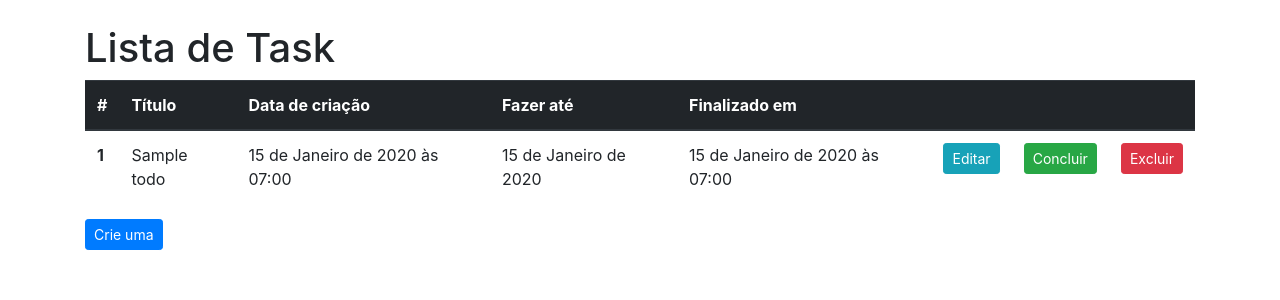
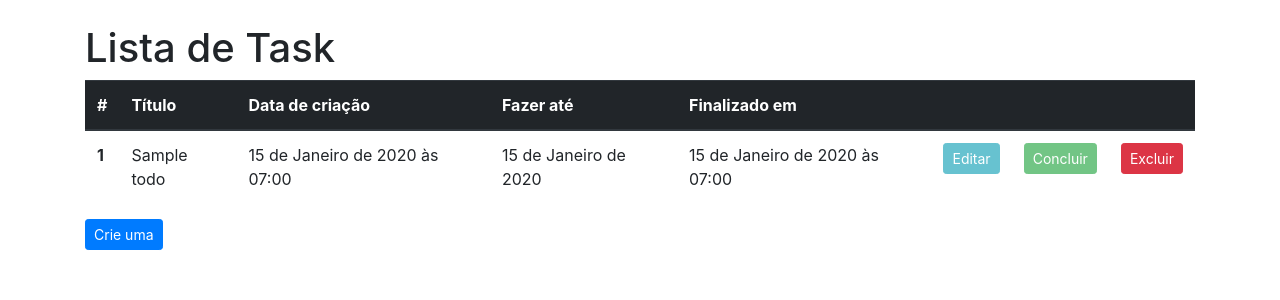
Before and after one commit to jeressy/todo-list-Django, a Django app: page / in a window 1280 px wide. Shown: the part 56-356 px from the top of the page. Run offline with Django 5.2, Linux system fonts and the light colour scheme; tables that the repository leaves empty hold one stand-in row (values such as "Sample post"); some libraries are stand-ins or nearby versions.

Commit message:
feature: concluir tarefa
adiciona class TodoCompleteView(View) além de ordenar as tarefas por deadline e desativar botões de edição e conclusão caso a tarefa esteja concluída

```diff
--- a/setup/urls.py
+++ b/setup/urls.py
@@ -1,6 +1,6 @@
 from django.contrib import admin
 from django.urls import path
-from todos.views import TodoListView, TodoCreateView, TodoUpdateView, TodoDeleteView
+from todos.views import TodoListView, TodoCreateView, TodoUpdateView, TodoDeleteView, TodoCompleteView
 
 urlpatterns = [
     path("admin/", admin.site.urls),
@@ -8,4 +8,5 @@ urlpatterns = [
     path("create/", TodoCreateView.as_view(), name="todo_create"),
     path("update/<int:pk>", TodoUpdateView.as_view(), name="todo_update"),
     path("delete/<int:pk>", TodoDeleteView.as_view(), name="todo_delete"),
+    path("complete/<int:pk>", TodoCompleteView.as_view(), name="todo_complete")
 ]
--- a/todos/models.py
+++ b/todos/models.py
@@ -2,8 +2,15 @@ from django.db import models
 
 # Create your models here.
 
+
 class ToDo(models.Model):
-    title = models.CharField(verbose_name="Título",max_length=100, null=False, blank=False)
+    title = models.CharField(
+        verbose_name="Título", max_length=100, null=False, blank=False
+    )
     created_at = models.DateTimeField(auto_now_add=True, null=False, blank=False)
-    deadline = models.DateField(verbose_name="Data de entrega",null=False, blank=False)
+    deadline = models.DateField(verbose_name="Data de entrega", null=False, blank=False)
     finished_at = models.DateTimeField(null=True)
+
+
+    class Meta:
+        ordering = ["deadline"]
--- a/todos/templates/todos/todo_list.html
+++ b/todos/templates/todos/todo_list.html
@@ -33,12 +33,15 @@
                                 <td>{{ todo.finished_at|default:"Não finalizado" }}</td>
                                 <td>
                                     <a href="{% url 'todo_update' pk=todo.pk %}">
-                                        <button type="button" class="btn btn-info btn-sm">Editar</button>
+                                        <button type="button" class="btn btn-info btn-sm {% if todo.finished_at %}disabled{% endif %}">Editar</button>
                                     </a>
                                 </td>
 
                                 <td>
-                                    <button type="button" class="btn btn-success btn-sm">Concluir</button>
+                                    <a
+                                href="{% url 'todo_complete' pk=todo.pk %}"
+                                class="btn btn-success btn-sm {% if todo.finished_at %}disabled{% endif %}"> Concluir</button>
+                                    </a>
                                 </td>
 
                                 <td>
--- a/todos/views.py
+++ b/todos/views.py
@@ -1,6 +1,9 @@
 from .models import ToDo
-from django.views.generic import ListView, CreateView, UpdateView, DeleteView
+from django.views.generic import View, ListView, CreateView, UpdateView, DeleteView
 from django.urls import reverse_lazy
+from django.shortcuts import get_object_or_404, redirect
+from django.utils import timezone
+
 
 
 class TodoListView(ListView):
@@ -24,3 +27,12 @@ class TodoUpdateView(UpdateView):
 class TodoDeleteView(DeleteView):
     model = ToDo
     success_url = reverse_lazy("todo_list")
+
+
+
+class TodoCompleteView(View):
+    def get(self, request, pk):
+        todo = get_object_or_404(ToDo, pk=pk)
+        todo.finished_at = timezone.now()
+        todo.save()
+        return redirect("todo_list")
```
